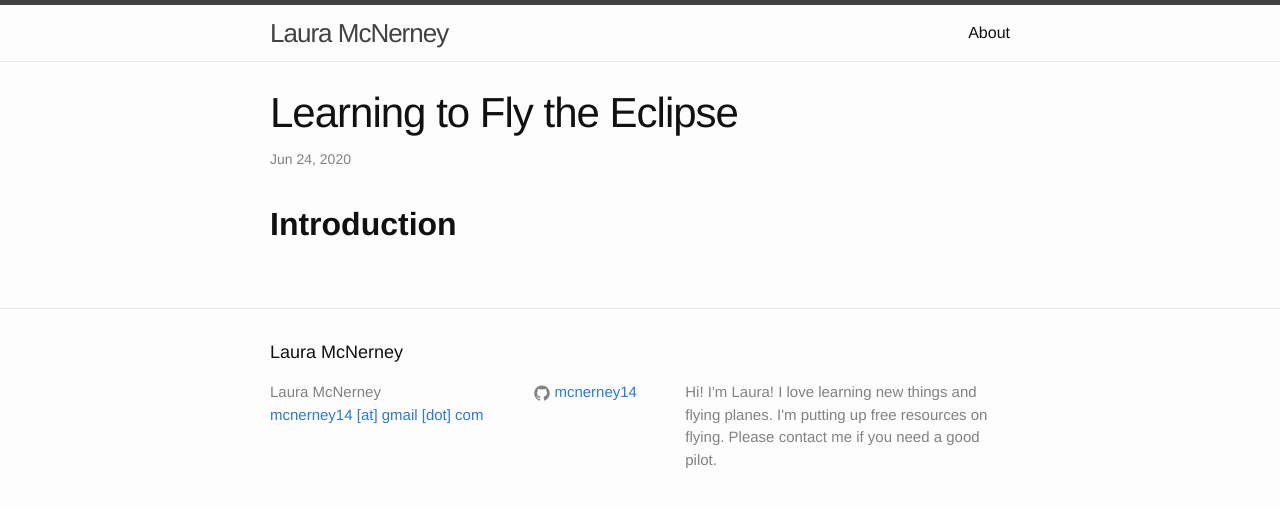
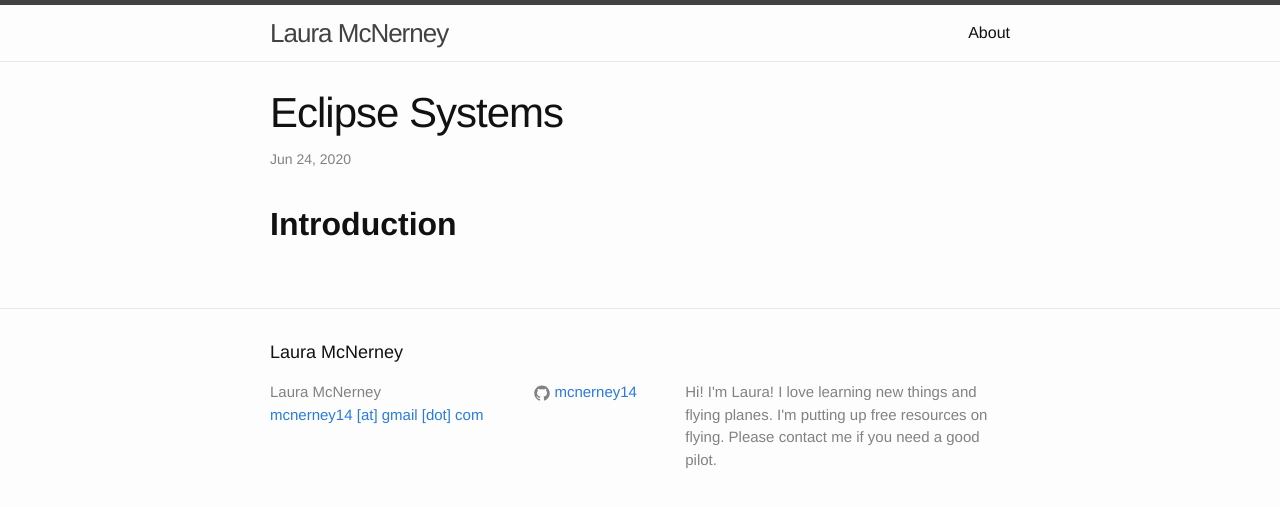
Before and after one commit to mcnerney14/mcnerney14.github.io, a Jekyll site: the page built from _posts/2020-06-24-eclipse-systems.md, in a window 1280 px wide. Shown: the top 507 px of the page. Built offline with Jekyll 4.4.1, drawn with Linux system fonts in a browser that asks for light colours.

Commit message:
Update 2020-06-24-eclipse-systems.md

```diff
--- a/_posts/2020-06-24-eclipse-systems.md
+++ b/_posts/2020-06-24-eclipse-systems.md
@@ -1,6 +1,6 @@
 ---
 layout: post
-title: "Learning to Fly the Eclipse"
+title: "Eclipse Systems"
 data: 2020-06-20
 categories: jekyll update
 ---
```
